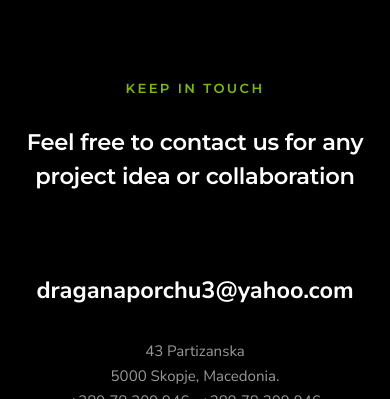
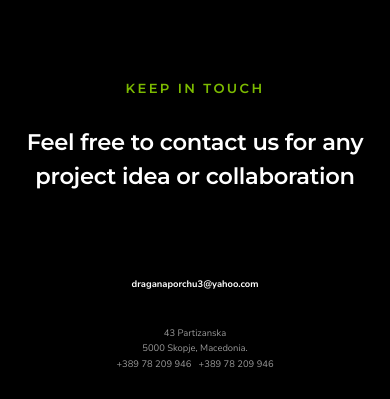
Before and after one commit to Tiroski/testlaw, a plain HTML site: page index.html in a window 390 px wide. Shown: the part 5586-5985 px from the top of the page. Drawn offline with Linux system fonts and the light colour scheme.

Commit message:
email font

```diff
--- a/css/main.css
+++ b/css/main.css
@@ -3665,7 +3665,7 @@ html.no-csstransitions .home-content__main {
   }
 
   .contact-email a {
-    font-size: 7.6rem;
+    font-size: 5.6rem;
   }
 }
 
@@ -3680,7 +3680,7 @@ html.no-csstransitions .home-content__main {
   }
 
   .contact-email a {
-    font-size: 7.2rem;
+    font-size: 6.2rem;
   }
 }
 
@@ -3690,7 +3690,7 @@ html.no-csstransitions .home-content__main {
   }
 
   .contact-email a {
-    font-size: 6.2rem;
+    font-size: 5.2rem;
   }
 
   .contact-social {
@@ -3704,7 +3704,7 @@ html.no-csstransitions .home-content__main {
   }
 
   .contact-email a {
-    font-size: 5.5rem;
+    font-size: 4rem;
   }
 
   .contact-social {
@@ -3718,7 +3718,7 @@ html.no-csstransitions .home-content__main {
   }
 
   .contact-email a {
-    font-size: 3.8rem;
+    font-size: 3rem;
   }
 
   .contact-social {
@@ -3740,26 +3740,29 @@ html.no-csstransitions .home-content__main {
   .contact-social {
     font-size: 3rem;
   }
+  .contact-email a {
+    font-size: 2rem;
+  }
 }
 
 @media only screen and (max-width: 500px) {
   .contact-main {
-    font-size: 1.8rem;
+    font-size: 1rem;
   }
 
   .contact-email a {
-    font-size: 3rem;
+    font-size: 1rem;
   }
 }
 
 @media only screen and (max-width: 400px) {
   .contact-main {
-    font-size: 1.6rem;
+    font-size: 1rem;
     margin-top: 4.5rem;
   }
 
   .contact-email a {
-    font-size: 2.5rem;
+    font-size: 1rem;
   }
 
   .contact-social {
```
Also changed, not shown: 1 other file.
